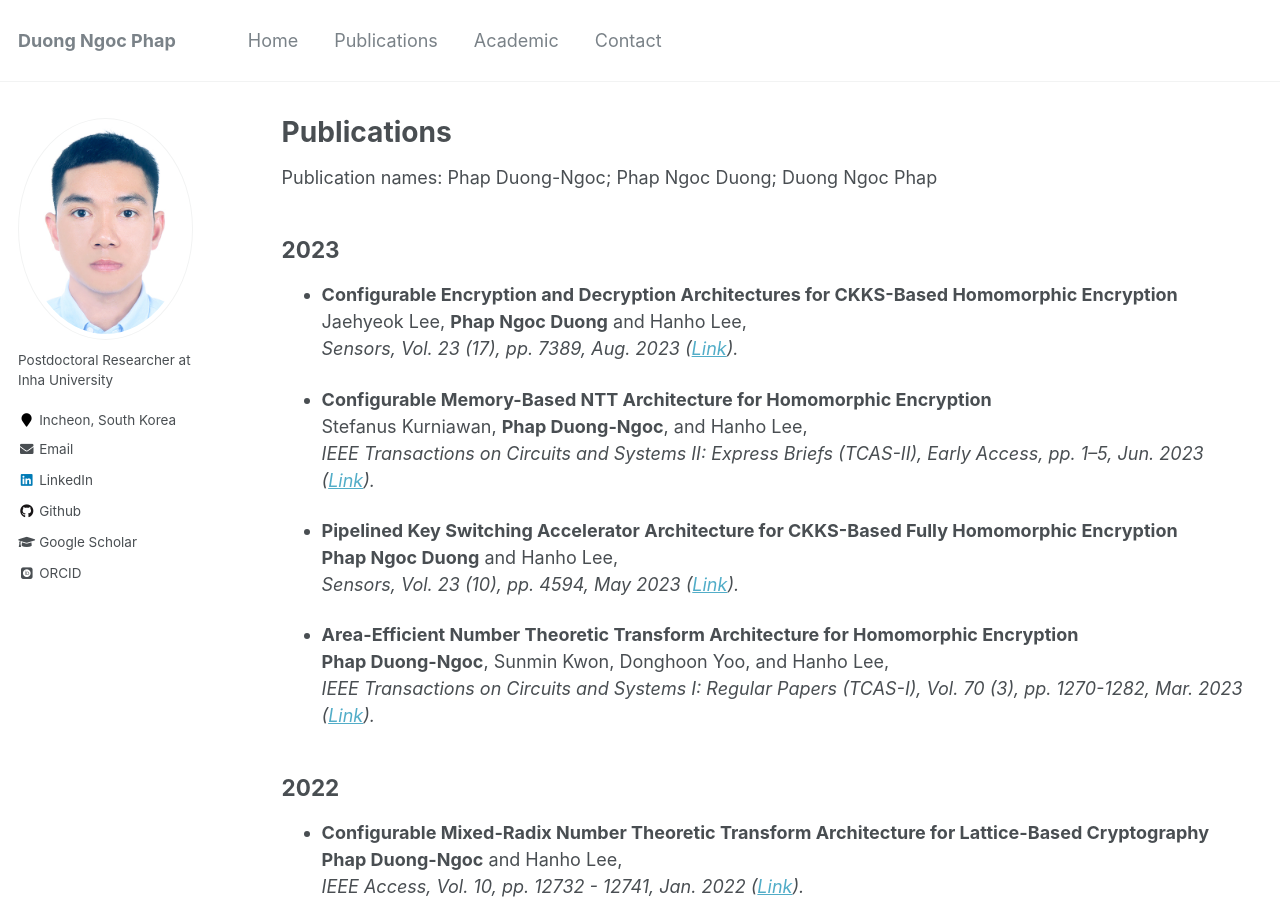
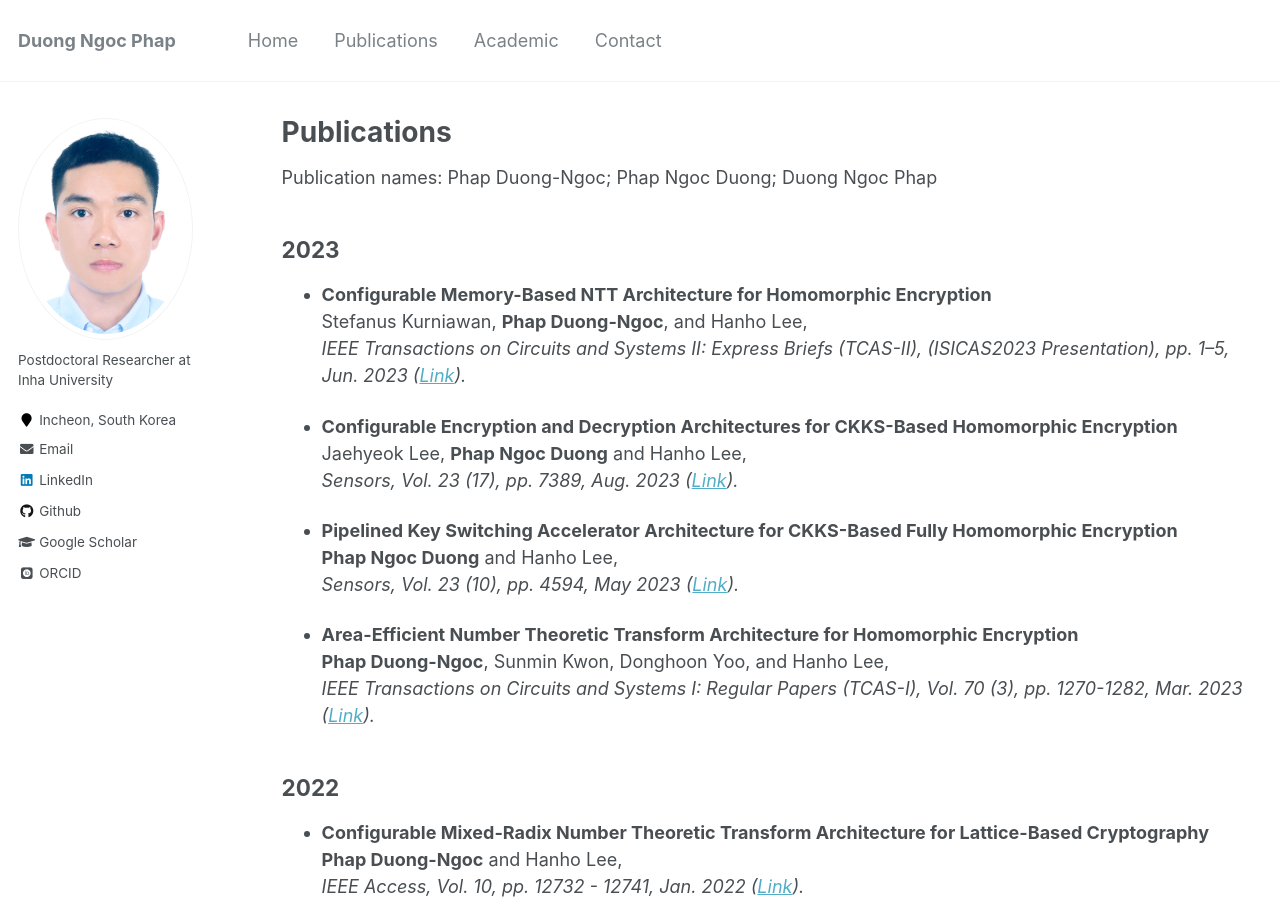
Before and after one commit to phapdn/phapdn.github.io, a Jekyll site: the page built from _pages/publications.md, in a window 1280 px wide and 900 px high. Built offline with Jekyll 4.4.1, drawn with Linux system fonts in a browser that asks for light colours; some web fonts are replaced.

Commit message:
Update publications.md

```diff
--- a/_pages/publications.md
+++ b/_pages/publications.md
@@ -9,13 +9,13 @@ Publication names: Phap Duong-Ngoc; Phap Ngoc Duong; Duong Ngoc Phap
 
 ## 2023
 
+* **Configurable Memory-Based NTT Architecture for Homomorphic Encryption**
+  Stefanus Kurniawan, **Phap Duong-Ngoc**, and Hanho Lee,
+  *IEEE Transactions on Circuits and Systems II: Express Briefs (TCAS-II), (ISICAS2023 Presentation), pp. 1--5, Jun. 2023 (<a href="https://ieeexplore.ieee.org/document/10163901">Link</a>).*
+
 * **Configurable Encryption and Decryption Architectures for CKKS-Based Homomorphic Encryption**
   Jaehyeok Lee, **Phap Ngoc Duong** and Hanho Lee,
   *Sensors, Vol. 23 (17), pp. 7389, Aug. 2023 (<a href="https://www.mdpi.com/1424-8220/23/17/7389">Link</a>).*
-
-* **Configurable Memory-Based NTT Architecture for Homomorphic Encryption**
-  Stefanus Kurniawan, **Phap Duong-Ngoc**, and Hanho Lee,
-  *IEEE Transactions on Circuits and Systems II: Express Briefs (TCAS-II), Early Access, pp. 1--5, Jun. 2023 (<a href="https://ieeexplore.ieee.org/document/10163901">Link</a>).*
 
 * **Pipelined Key Switching Accelerator Architecture for CKKS-Based Fully Homomorphic Encryption**
   **Phap Ngoc Duong** and Hanho Lee,
```
